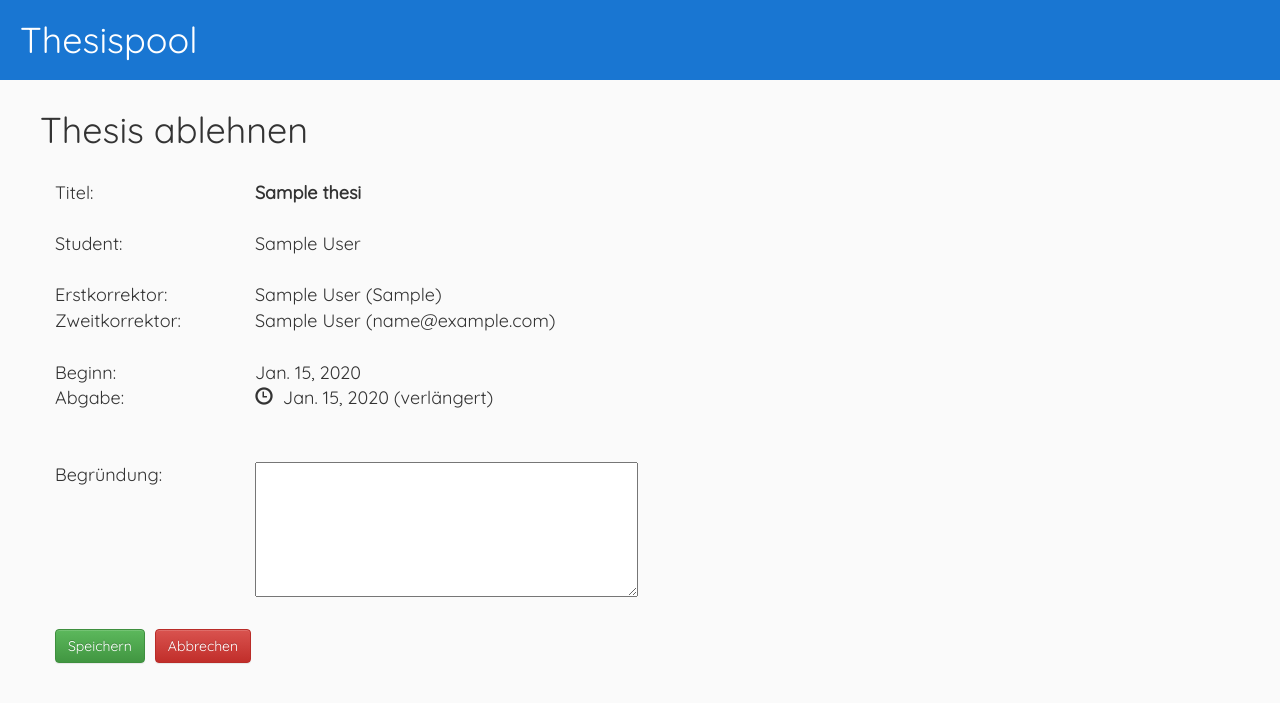
After one commit to informatik-mannheim/faculty-thesis-db, a Django app: template approvals/templates/approvals/reject.html in a window 1280 px wide. The commit adds this page. Shown: the top 703 px of the page. Run offline with Django 3.2, Linux system fonts and the light colour scheme; the template is opened without the code that fills it: values that come from a table or form of the project are taken from there, others are empty; tables that the repository leaves empty hold one stand-in row (values such as "Sample post"); parts of the project's set-up code (start-up, migrations or seed data) failed here and were passed over; some libraries are stand-ins or nearby versions.

Commit message:
Add rejection form

```diff
--- /dev/null
+++ b/approvals/forms.py
@@ -0,0 +1,11 @@
+from django import forms
+
+
+class RejectForm(forms.Form):
+    reason_widget = forms.Textarea(attrs={'cols': 40, 'rows': 5})
+
+    reason = forms.CharField(label="Begründung",
+                             max_length=2000,
+                             required=True,
+                             strip=True,
+                             widget=reason_widget)
--- a/approvals/templates/approvals/index.html
+++ b/approvals/templates/approvals/index.html
@@ -58,7 +58,6 @@
 							<a href="{%  url 'approve' thesis.surrogate_key|slugify %}" class="icon-link">
 								<span class="glyphicon glyphicon-ok" title="Genehmigen" style="margin-left: 2px; color: green;"></span>
 							</a>
-
 							<a href="{% url 'reject' thesis.surrogate_key|slugify %}" class="icon-link">
 								<span class="glyphicon glyphicon-remove" title="Ablehnen" style="margin-left: 20px; color: red;"></span>
 							</a>
--- /dev/null
+++ b/approvals/templates/approvals/reject.html
@@ -0,0 +1,94 @@
+{% extends "website/base.html" %}
+
+{% block content %}
+	<div class="container">
+		<div class="row">
+			<h1>Thesis ablehnen</h1>
+		</div>
+
+
+		<!-- thesis summary: refactor to component -->
+
+		<div class="row">
+			<div class="col-md-2">
+		 		Titel:
+		 	</div>
+		 	<div class="col-md-10">
+		 	 	<strong>{{thesis.title}}</strong>
+		 	</div>
+		</div>
+		<br/>
+		<div class="row">
+			<div class="col-md-2">
+		 		Student:
+		 	</div>
+		 	<div class="col-md-10">
+		 		{{thesis.student.first_name}}&nbsp;{{thesis.student.last_name}}
+		 	</div>
+		</div>
+		<br />
+		<div class="row">
+			<div class="col-md-2">
+		 		Erstkorrektor:
+		 	</div>
+		 	<div class="col-md-10">
+		 		{{thesis.supervisor}}
+		 	</div>
+		</div>
+		<div class="row">
+			<div class="col-md-2">
+			 	Zweitkorrektor:
+			 </div>
+			 <div class="col-md-10">
+			 	{% if thesis.assessor %}
+			  		{{thesis.assessor}}
+			  	{% else %}
+			  		<span style="font-style: italic;">nicht festgelegt</span>
+			  	{% endif %}
+			 </div>
+		</div>
+		<br/>
+		<div class="row">
+			<div class="col-md-2">Beginn: </div>
+			<div class="col-md-10">{{thesis.begin_date}}</div>
+		</div>
+		<div class="row">
+			<div class="col-md-2">Abgabe: </div>
+			<div class="col-md-10">
+					{% if thesis.is_prolonged %}
+						<span class="glyphicon glyphicon-time"></span>&nbsp;
+						<span>{{ thesis.prolongation_date }}</span>
+						<span>(verlängert)</span>
+					{% else %}
+						{{ thesis.due_date }}
+					{% endif %}
+			</div>
+		</div>
+		<br />
+		<form action="/approvals/reject/{{thesis.surrogate_key}}" method="post">
+			{% csrf_token %}
+			<br />
+			<div class="row">
+				<div class="col-md-2">
+					<div class="fieldWrapper">
+			          	{{ form.reason.label_tag }}
+		      		</div>
+				</div>
+				<div class="col-md-10">
+					<div class="fieldWrapper">
+			            {{ form.reason }}
+			            {{ form.reason.errors }}
+		      		</div>
+				</div>
+			</div>
+			<br />
+			<input class="btn btn-success" style="float: left;" type="submit" value="Speichern" />
+		</form>
+
+    	<form id="form_abort" action="{%url 'index'%}" method="get">
+            <input id="btn_abort" class="btn btn-danger space-left-small" type="submit" value="Abbrechen"/>
+    	</form>
+	</div>
+
+
+{% endblock content %}
--- a/website/models.py
+++ b/website/models.py
@@ -153,6 +153,13 @@ class Thesis(models.Model):
         (HANDED_IN, 'Abgegeben'),
         (GRADED, 'Benotet'),
     )
+    EXCOM_APPROVED = 1
+    EXCOM_REJECTED = 2
+    EXCOM_STATUS_CHOICES = (
+        (APPLIED, 'Angemeldet'),
+        (EXCOM_APPROVED, 'Genehmigt'),
+        (EXCOM_REJECTED, 'Abgelehnt'),
+    )
 
     title = models.CharField(max_length=200)
     supervisor = models.ForeignKey('Supervisor', on_delete=models.CASCADE)
@@ -172,6 +179,14 @@ class Thesis(models.Model):
         choices=STATUS_CHOICES,
         default=APPLIED,
     )
+    excom_status = models.IntegerField(
+        choices=EXCOM_STATUS_CHOICES,
+        default=APPLIED,
+    )
+    excom_reject_reason = models.CharField(
+        blank=True,
+        null=True,
+        max_length=2000)
     student_contact = models.EmailField(blank=True)
     grade = models.DecimalField(max_digits=2,
                                 decimal_places=1,
@@ -191,6 +206,27 @@ class Thesis(models.Model):
     restriction_note = models.NullBooleanField(blank=True)
 
     objects = ThesisManager()
+
+    def approve(self):
+        if self.excom_status == Thesis.EXCOM_APPROVED:
+            return False
+
+        self.clean_fields()
+        self.excom_status = Thesis.EXCOM_APPROVED
+        self.save()
+
+        return True
+
+    def reject(self, reason):
+        if self.excom_status > Thesis.APPLIED:
+            return False
+
+        self.clean_fields()
+        self.excom_status = Thesis.EXCOM_REJECTED
+        self.excom_reject_reason = reason
+        self.save()
+
+        return True
 
     def assign_grade(self, grade, examination_date, restriction_note=False):
         """Assign grade and set status to GRADED
```
Also changed, not shown: approvals/views.py (+27 -2 lines), website/migrations/0014_thesis_excom_status.py (added), website/migrations/0015_thesis_excom_reject_reason.py (added).
